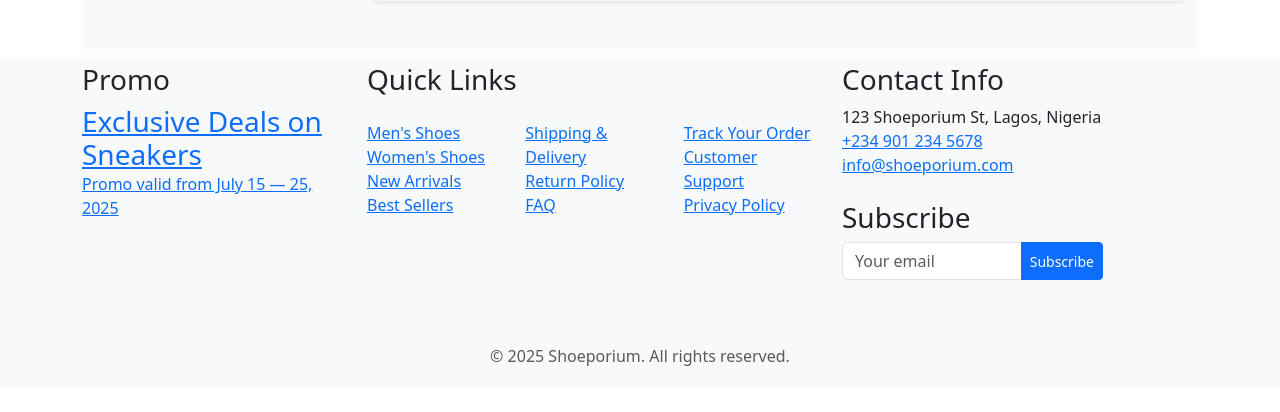
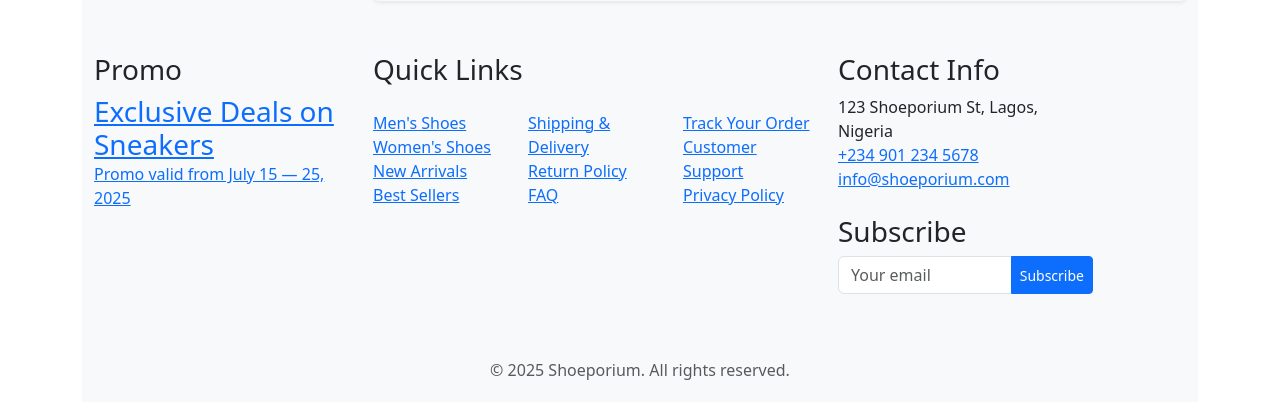
Before and after one commit to Ayomide2604/shoeporium, a Django app: page /accounts/profile/ in a window 1280 px wide. Shown: the part 517-929 px from the top of the page. Before the commit the page ends 883 px from the top, so only its background shows below. Run offline with Django 5.2, Linux system fonts and the light colour scheme; the visitor is signed in with stand-in values (Sample User, id 1); data that the repository does not hold is empty; parts of the project's set-up code (start-up, migrations or seed data) failed here and were passed over; some libraries are stand-ins or nearby versions.

Commit message:
moved footer into separate container

```diff
--- a/templates/base.html
+++ b/templates/base.html
@@ -60,8 +60,8 @@
 				{% block content %} {% endblock %}
 			</div>
 
+			<div class="container">{% include 'partials/footer.html' %}</div>
 		</div>
-		{% include 'partials/footer.html' %}
 
 		<!-- JavaScript -->
 		<script src="{% static 'js/jquery-3.3.1.min.js' %}"></script>
--- a/templates/partials/footer.html
+++ b/templates/partials/footer.html
@@ -1,7 +1,7 @@
 {% load static %}
 <footer class="site-footer custom-border-top bg-light py-1">
     <div class="container">
-        <div class="row">
+        <div class="row ">
             <!-- Promo Section -->
             <div class="col-md-6 col-lg-3 mb-4">
                 <h3 class="footer-heading">Promo</h3>
--- a/templates/partials/navbar.html
+++ b/templates/partials/navbar.html
@@ -80,7 +80,7 @@
 						class="position-absolute top-0 start-100 translate-middle badge rounded-pill bg-danger"
 						id="cart-count"
 						hx-get="{% url 'cart_count' %}"
-						hx-trigger="every 1s"
+						hx-trigger="every 5s"
 					>
 					</span>
 				</a>
```
